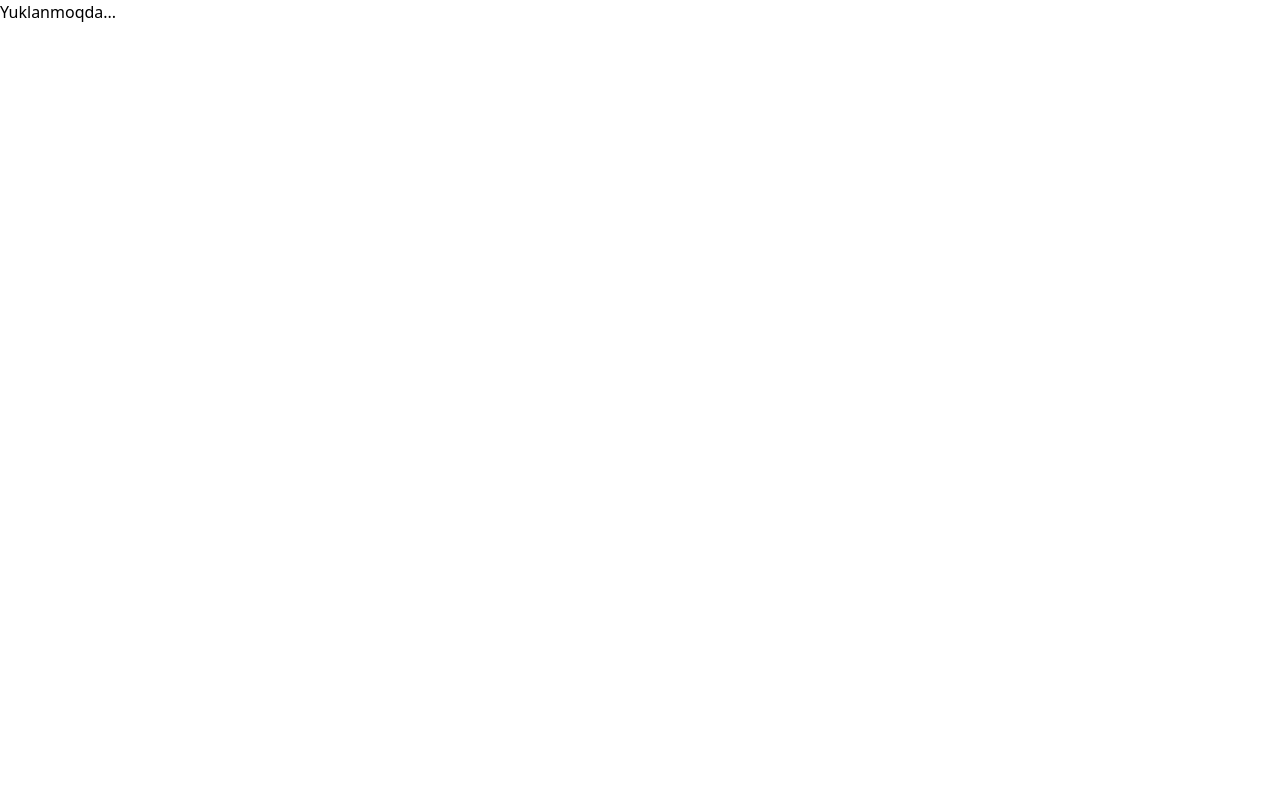
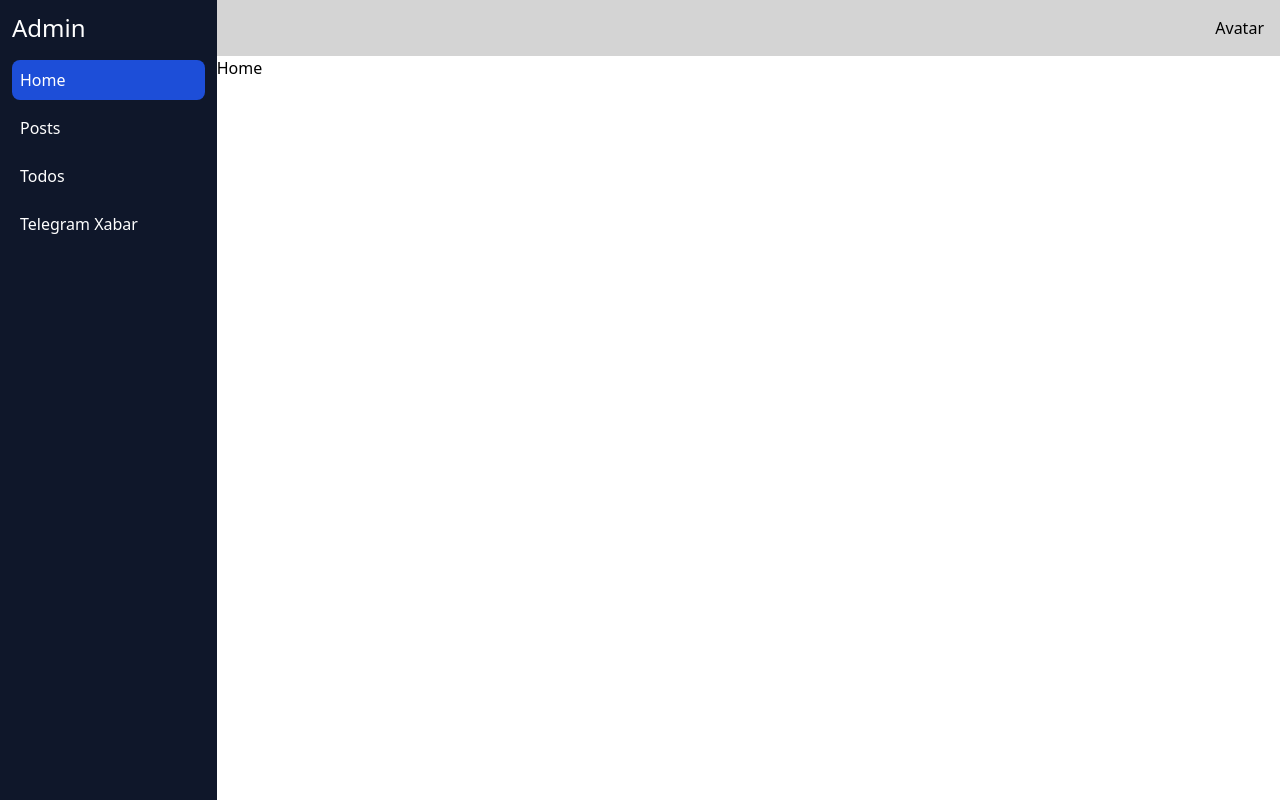
Before and after one commit to IbrohimMirxoshimov/frontend-bootcamp, a React (Vite) app: page / in a window 1280 px wide. Built offline with nearby package versions, Linux system fonts and the light colour scheme; no server answers.

Commit message:
Admin panel

```diff
--- a/src/App.jsx
+++ b/src/App.jsx
@@ -1,31 +1,140 @@
-import { useEffect, useState } from "react";
+import { Link, NavLink, Route, Routes } from "react-router";
 import "./style/index.css";
 import axios from "axios";
-import { Link } from "react-router";
+import { useState } from "react";
+import Modal from "./components/form-modal/Modal";
+
+function MenuLink({ children, to }) {
+  return (
+    <NavLink
+      to={to}
+      className={(obj) => {
+        return `p-2 rounded-lg mb-2 ${obj.isActive ? "bg-blue-700" : ""}`;
+      }}
+    >
+      {children}
+    </NavLink>
+  );
+}
+
+function SideMenu() {
+  return (
+    <div className="w-64 bg-slate-900 text-white p-3 h-full">
+      <h2 className="text-2xl mb-4">Admin</h2>
+
+      <div className="flex flex-col">
+        <MenuLink to={"/"}>Home</MenuLink>
+        <MenuLink to={"/posts"}>Posts</MenuLink>
+        <MenuLink to={"/todos"}>Todos</MenuLink>
+        <MenuLink to={"/sms"}>Telegram Xabar</MenuLink>
+      </div>
+    </div>
+  );
+}
+
+function Navbar() {
+  return <div className="w-full bg-neutral-300 p-4 text-end">Avatar</div>;
+}
+
+function TelegramXabar() {
+  const [message, setMessage] = useState("");
+
+  const token = "1688519835:AAHyTjIOU2v3NA5XvPoq7Dc3hUMAmZd-_cI";
+  const url = `https://api.telegram.org/bot${token}/sendMessage`;
+
+  return (
+    <div className="p-4 flex flex-col">
+      <div>Xabar matni</div>
+      <textarea
+        value={message}
+        onChange={(e) => {
+          setMessage(e.currentTarget.value);
+        }}
+        className="border border-gray-500"
+      />
+      <button
+        onClick={() => {
+          axios
+            .post(url, {
+              chat_id: "863381603",
+              text: message,
+            })
+            .then(() => {
+              alert("Yuborildi");
+            })
+            .catch(() => {
+              alert("Xatolik");
+            });
+
+          setMessage("");
+        }}
+      >
+        Yuborish
+      </button>
+    </div>
+  );
+}
+
+function PostPage() {
+  const [visible, setVisible] = useState(false);
+
+  return (
+    <div>
+      <div>
+        <button
+          onClick={() => {
+            setVisible(true);
+          }}
+        >
+          QO'shish
+        </button>
+        <Modal
+          open={visible}
+          onClose={() => {
+            setVisible(false);
+          }}
+          title={"Post qo'shish"}
+        >
+          My form
+        </Modal>
+      </div>
+    </div>
+  );
+}
+
+function Main() {
+  return (
+    <Routes>
+      <Route
+        path="/"
+        element={<div>Home</div>}
+      />
+      <Route
+        path="/posts"
+        element={<PostPage></PostPage>}
+      />
+      <Route
+        path="/todos"
+        element={<div>Todos</div>}
+      />
+      <Route
+        path="/sms"
+        element={<TelegramXabar></TelegramXabar>}
+      />
+    </Routes>
+  );
+}
 
 function App() {
-  const [kitob, setKitob] = useState();
-  useEffect(() => {
-    axios
-      .get(
-        "https://backend.book.uz/user-api/book/hazrati-abu-bakr-roziyallohu-anhu-1"
-      )
-      .then((response) => {
-        setKitob(response.data);
-      });
-  }, []);
+  return (
+    <div className="flex h-screen">
+      <SideMenu />
 
-  if (!kitob) {
-    return <>Yuklanmoqda...</>;
-  }
-
-  return (
-    <Link to={`book/${kitob.data._id}`}>
-      <div>
-        <h2>{kitob.data.name}</h2>
-        <img src={`https://backend.book.uz/user-api/${kitob.data.imgUrl}`} />
+      <div className="flex flex-col w-full">
+        <Navbar></Navbar>
+        <Main></Main>
       </div>
-    </Link>
+    </div>
   );
 }
 
--- a/src/components/form-modal/Modal.jsx
+++ b/src/components/form-modal/Modal.jsx
@@ -24,7 +24,7 @@ export default function Modal({ children, open, onClose, title }) {
 
           onClose();
         }}
-        className="fixed bg-black opacity-90 w-full h-full "
+        className="fixed bg-black opacity-50 w-full h-full "
       ></div>
     </div>
   );
```
